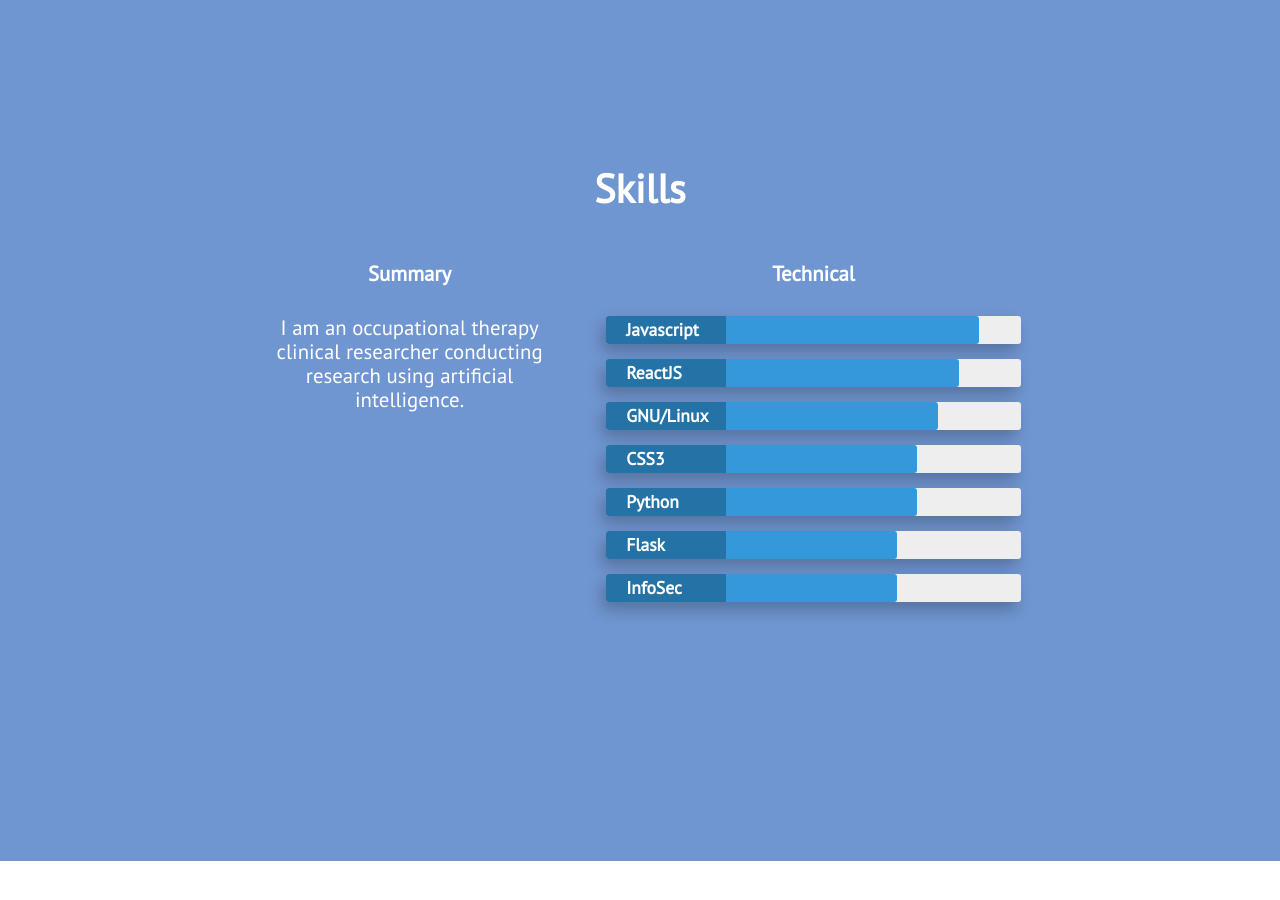
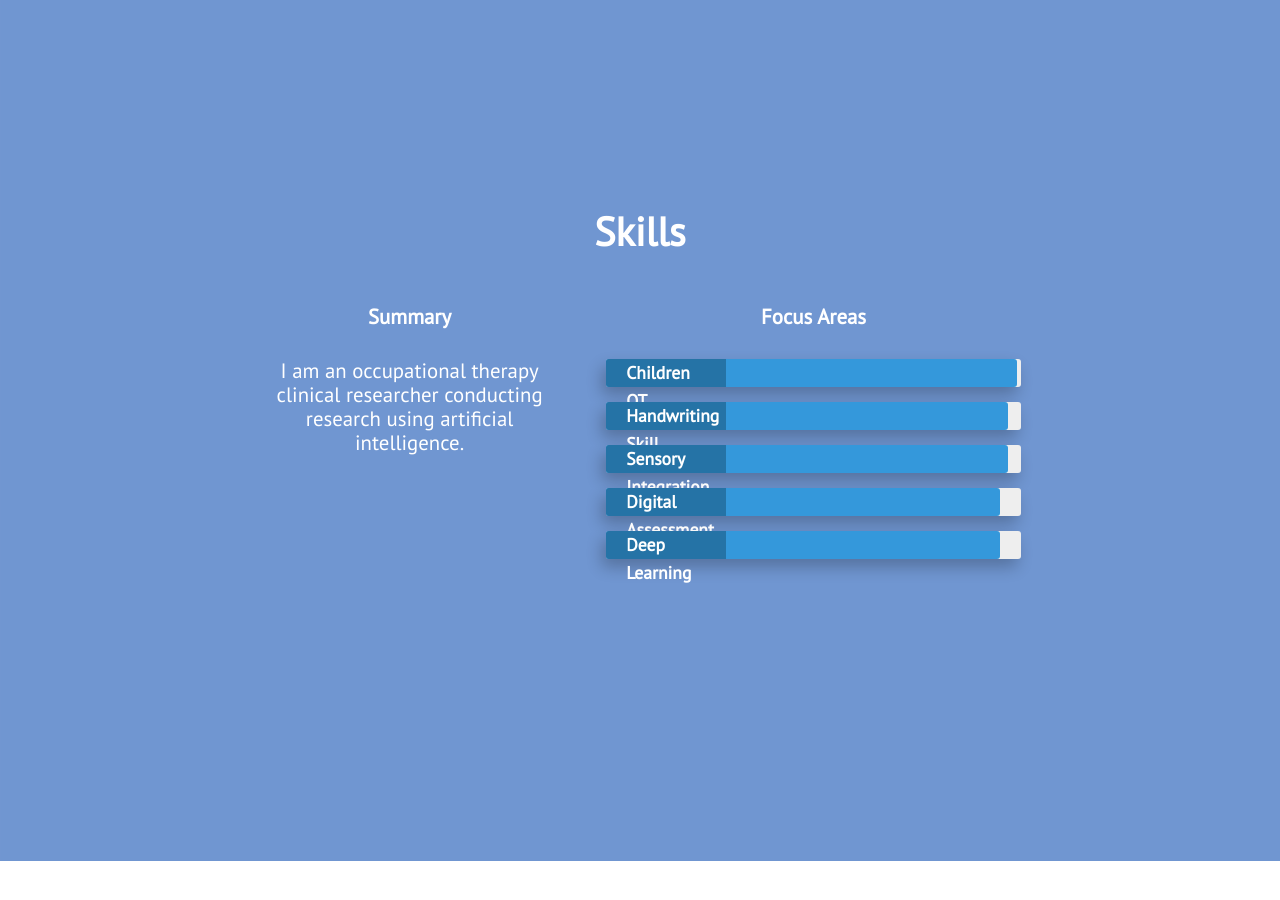
Before and after one commit to KANGSURA/KANGSURA, a Jekyll site: the page built from index.html, in a window 1280 px wide and 900 px high, scrolled down 2039 px. Built offline with Jekyll 4.4.1, drawn with Linux system fonts in a browser that asks for light colours; nearby versions of some CDN libraries.

Commit message:
Update skills.html

```diff
--- a/_includes/skills.html
+++ b/_includes/skills.html
@@ -11,43 +11,34 @@
                     </p>
                 </div>
                 <div class="technical-skills">
-                    <h3 class="center-align skills-subsection">Technical</h3>
+                    <h3 class="center-align skills-subsection">Focus Areas</h3>
                     <div class="progress-bars">
-                        <div class="skillbar clearfix " data-percent="90%">
-                            <div class="skillbar-title" style="background: #2980b9;"><span>Javascript</span></div>
+                        <div class="skillbar clearfix " data-percent="99%">
+                            <div class="skillbar-title" style="background: #2980b9;"><span>Children OT</span></div>
                             <div class="skillbar-bar" style="background: #3498db;"></div>
                         </div> <!-- End Skill Bar -->
 
-                        <div class="skillbar clearfix " data-percent="85%">
-                            <div class="skillbar-title" style="background: #2980b9;"><span>ReactJS</span></div>
+                        <div class="skillbar clearfix " data-percent="97%">
+                            <div class="skillbar-title" style="background: #2980b9;"><span>Handwriting Skill</span></div>
                             <div class="skillbar-bar" style="background: #3498db;"></div>
                         </div> <!-- End Skill Bar -->
 
-                        <div class="skillbar clearfix " data-percent="80%">
-                            <div class="skillbar-title" style="background: #2980b9;"><span>GNU/Linux</span></div>
+                        <div class="skillbar clearfix " data-percent="97%">
+                            <div class="skillbar-title" style="background: #2980b9;"><span>Sensory Integration</span></div>
                             <div class="skillbar-bar" style="background: #3498db"></div>
                         </div> <!-- End Skill Bar -->
 
 
-                        <div class="skillbar clearfix " data-percent="75%">
-                            <div class="skillbar-title" style="background: #2980b9;"><span>CSS3</span></div>
+                        <div class="skillbar clearfix " data-percent="95%">
+                            <div class="skillbar-title" style="background: #2980b9;"><span>Digital Assessment</span></div>
                             <div class="skillbar-bar" style="background: #3498db;"></div>
                         </div> <!-- End Skill Bar -->
 
-                        <div class="skillbar clearfix " data-percent="75%">
-                            <div class="skillbar-title" style="background: #2980b9;"><span>Python</span></div>
+                        <div class="skillbar clearfix " data-percent="95%">
+                            <div class="skillbar-title" style="background: #2980b9;"><span>Deep Learning</span></div>
                             <div class="skillbar-bar" style="background: #3498db;"></div>
                         </div> <!-- End Skill Bar -->
 
-                        <div class="skillbar clearfix " data-percent="70%">
-                            <div class="skillbar-title" style="background: #2980b9"><span>Flask</span></div>
-                            <div class="skillbar-bar" style="background: #3498db;"></div>
-                        </div> <!-- End Skill Bar -->
-
-                        <div class="skillbar clearfix " data-percent="70%">
-                            <div class="skillbar-title" style="background: #2980b9"><span>InfoSec</span></div>
-                            <div class="skillbar-bar" style="background: #3498db"></div>
-                        </div> <!-- End Skill Bar -->
                     </div>
                 </div>
             </div>
```
